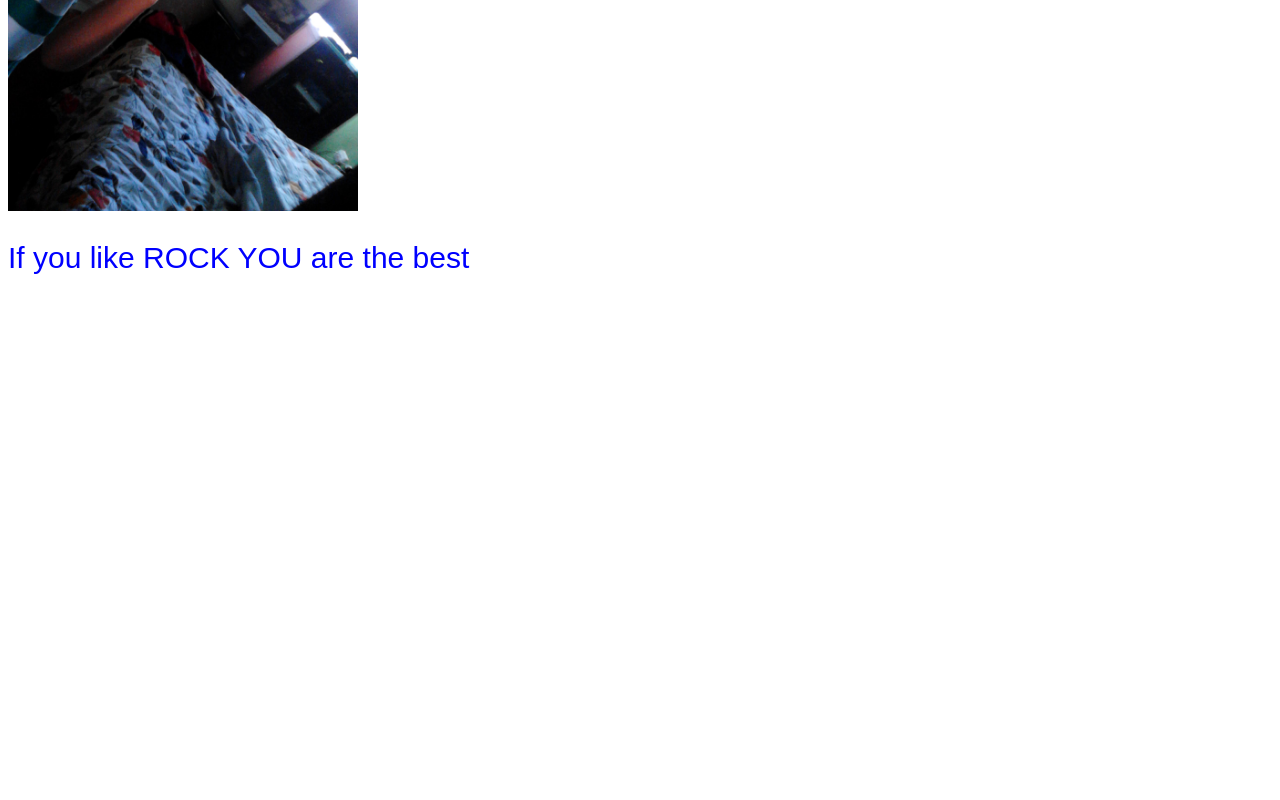
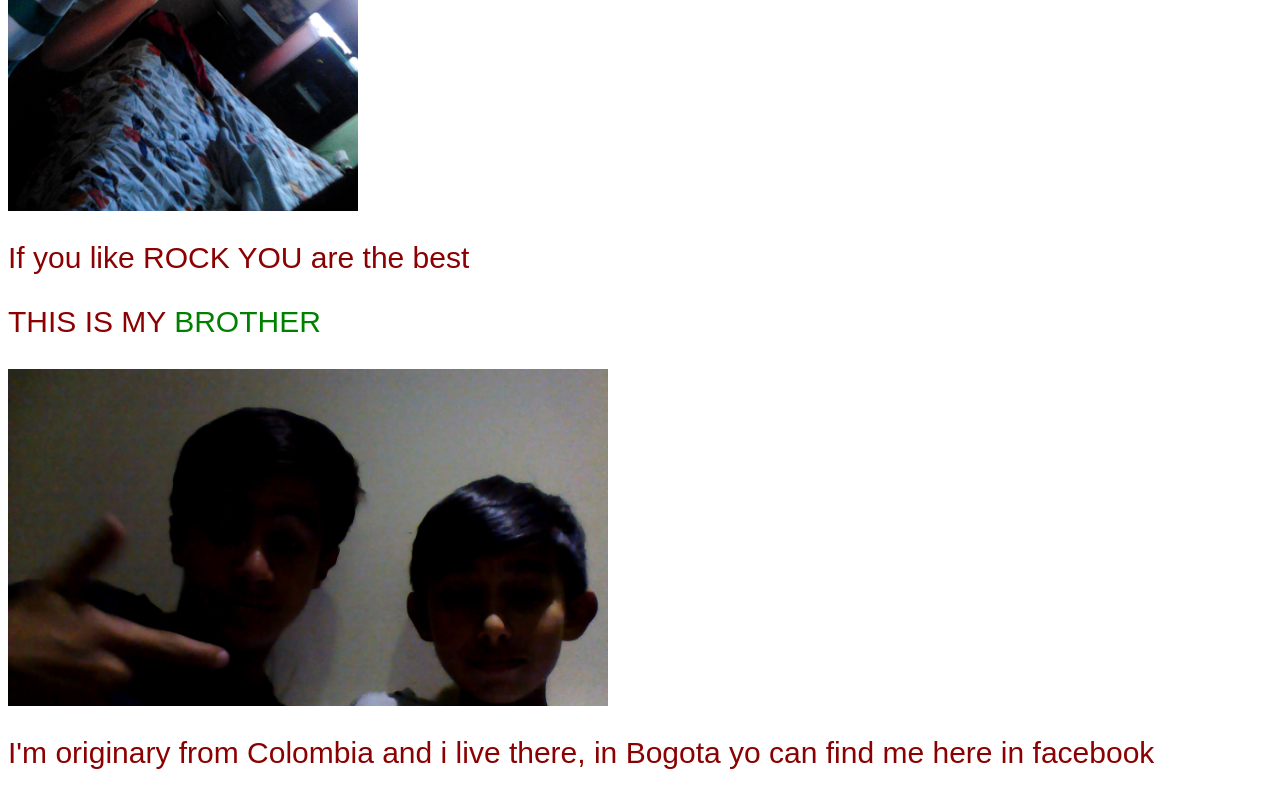
Before and after one commit to jguiza/jguiza.github.io, a plain HTML site: page index.html in a window 1280 px wide. Shown: the part 952-1752 px from the top of the page. Before the commit the page ends 1257 px from the top, so only its background shows below. Drawn offline with Linux system fonts and the light colour scheme.

Commit message:
NEW changes

```diff
--- a/estilo.css
+++ b/estilo.css
@@ -1,14 +1,20 @@
 body{
 	font: 30px 'arial';
-	color: blue;
+	color: darkred;
 }
 h1{
 	font: 70px 'Comic Sans MS';
 
 }
 span{
-	color: red;
+	color: black;
 }
 .foto{
 	width: 350px;
 }
+.PHOTO{
+    width: 600px;
+}
+span{
+	color:green;
+}
--- a/index.html
+++ b/index.html
@@ -1,7 +1,7 @@
 <html>
 	<head>
 		<title>
-			Juan Guiza :)
+			Juan Guiza
 		</title>
 		<link rel="stylesheet" href="estilo.css"/>
 	</head>
@@ -10,7 +10,7 @@
 			You are in my personal site
 		</h1>
 		<h2>
-			Maybe you do not know who is <span>JUAN GUIZA</span>
+			Maybe you do not know who is 	<span>JUAN GUIZA</span>
 		</h2>
 		<p>
 			I'm a guy . Who likes software engineering.
@@ -29,5 +29,12 @@
 		<p>
 			If you like ROCK YOU are the best
 		</p>
+		<p>
+			THIS IS MY <span>BROTHER</span>
+		</P>
+		<img class="PHOTO" src="WIN_20140319_200154.jpg"/>
+		<p>
+			I'm originary from Colombia and i live there, in Bogota yo can find me here in facebook<a href="https://www.facebook.com/juan.guiza.3388">
+		</p>
 		</body>
 </html>
```
Also changed, not shown: WIN_20140319_200154.JPG (added).
